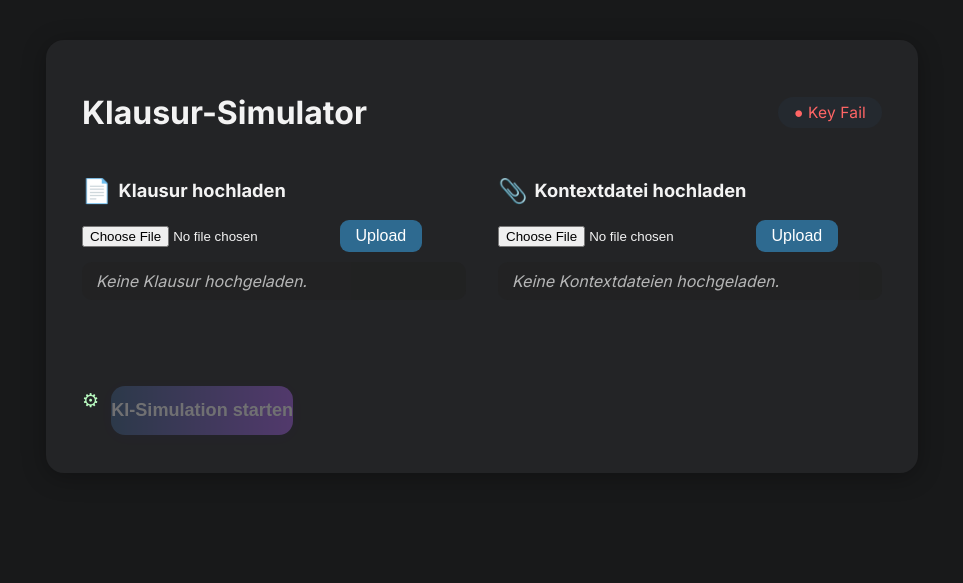
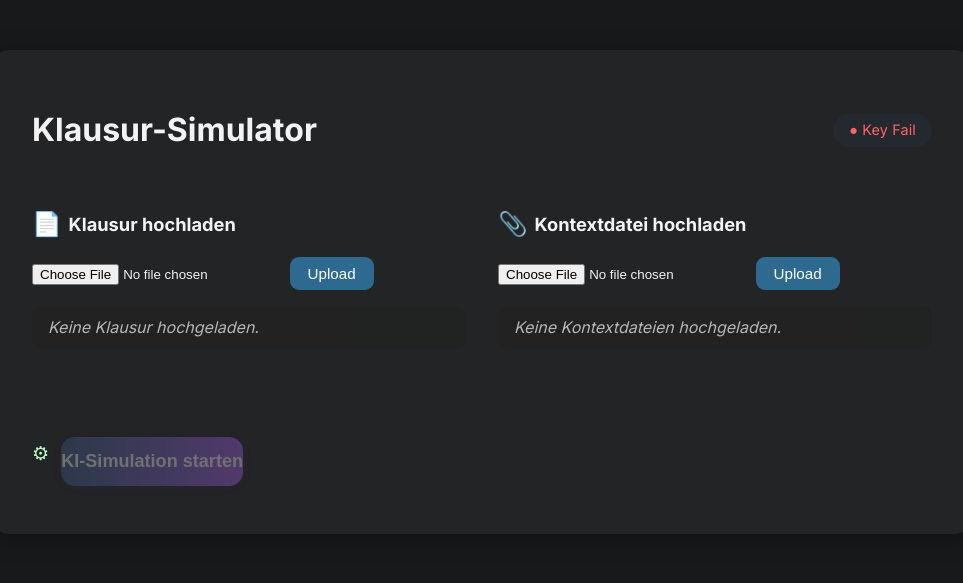
Before and after one commit to jo2000we/KlaSim, a Django app: template simulator/templates/simulator/index.html in a window 1280 px wide. Shown: the top 583 px of the page, without its empty margins (158-1121 px from the left). Run offline with Django 4.2, Linux system fonts and the light colour scheme; the template is opened without the code that fills it: values that come from a table or form of the project are taken from there, others are empty.

Commit message:
Improve UI design

```diff
--- a/config/templates/config/login.html
+++ b/config/templates/config/login.html
@@ -3,6 +3,7 @@
 <html lang="en">
 <head>
     <meta charset="UTF-8">
+    <meta name="viewport" content="width=device-width, initial-scale=1">
     <title>Unlock Settings</title>
     <link rel="stylesheet" href="{% static 'simulator/style.css' %}">
 </head>
--- a/config/templates/config/sessions.html
+++ b/config/templates/config/sessions.html
@@ -3,6 +3,7 @@
 <html lang="en">
 <head>
     <meta charset="UTF-8">
+    <meta name="viewport" content="width=device-width, initial-scale=1">
     <title>Sessions</title>
     <link rel="stylesheet" href="{% static 'simulator/style.css' %}">
 </head>
--- a/config/templates/config/settings.html
+++ b/config/templates/config/settings.html
@@ -3,6 +3,7 @@
 <html lang="en">
 <head>
     <meta charset="UTF-8">
+    <meta name="viewport" content="width=device-width, initial-scale=1">
     <title>Settings</title>
     <link rel="stylesheet" href="{% static 'simulator/style.css' %}">
 </head>
--- a/config/templates/config/setup.html
+++ b/config/templates/config/setup.html
@@ -3,6 +3,7 @@
 <html lang="en">
 <head>
     <meta charset="UTF-8">
+    <meta name="viewport" content="width=device-width, initial-scale=1">
     <title>Initial Setup</title>
     <link rel="stylesheet" href="{% static 'simulator/style.css' %}">
 </head>
--- a/simulator/static/simulator/style.css
+++ b/simulator/static/simulator/style.css
@@ -1,33 +1,44 @@
+@import url('https://fonts.googleapis.com/css2?family=Inter:wght@400;600;700&display=swap');
+
+:root {
+    --bg-color: #18191a;
+    --panel-color: #232426;
+    --accent-start: #3e618d;
+    --accent-end: #a960ee;
+    --text-color: #f3f3f3;
+}
+
 body {
-    background: #18191a;
-    color: #f3f3f3;
+    background: var(--bg-color);
+    color: var(--text-color);
     font-family: 'Inter', sans-serif;
     margin: 0;
+    line-height: 1.45;
 }
 
 .container {
-    max-width: 800px;
-    margin: 40px auto;
-    background: #232426;
+    max-width: 900px;
+    margin: 50px auto;
+    background: var(--panel-color);
     border-radius: 18px;
     box-shadow: 0 4px 24px rgba(0,0,0,0.3);
-    padding: 32px 36px 28px 36px;
+    padding: 36px 40px 32px 40px;
 }
 
 header {
     display: flex;
     align-items: center;
-    margin-bottom: 22px;
+    justify-content: space-between;
+    margin-bottom: 32px;
 }
 
 .status-indicator {
     background: #24292f;
     padding: 6px 16px;
     border-radius: 18px;
-    font-size: 0.97em;
+    font-size: 0.9em;
     letter-spacing: 0.01em;
     color: #b9fbc0;
-    margin-left: auto;
 }
 .status-indicator.warn { color: #ffd500; }
 .status-indicator.error { color: #ff6565; }
@@ -65,18 +82,19 @@ main {
 }
 
 form {
-    margin-bottom: 10px;
+    margin-bottom: 16px;
 }
 
 input[type=text], input[type=password], select, textarea {
     width: 100%;
     box-sizing: border-box;
-    padding: 8px 10px;
-    border-radius: 6px;
+    padding: 10px 12px;
+    border-radius: 8px;
     border: none;
     background: #2d2d2d;
     color: #f3f3f3;
-    margin-bottom: 12px;
+    margin-bottom: 14px;
+    font-size: 1em;
 }
 
 textarea {
@@ -143,8 +190,8 @@ textarea {
 
 .file-list li {
     background: #222;
-    margin-bottom: 6px;
-    padding: 9px 14px;
+    margin-bottom: 8px;
+    padding: 10px 16px;
     border-radius: 10px;
     display: flex;
     align-items: center;
@@ -169,9 +216,9 @@ textarea {
     color: #b9fbc0;
     border: none;
     border-radius: 9px;
-    padding: 7px 16px;
+    padding: 8px 18px;
     cursor: pointer;
-    font-size: 1em;
+    font-size: 0.95em;
     transition: background 0.15s, color 0.15s, box-shadow 0.18s;
 }
 
--- a/simulator/templates/simulator/index.html
+++ b/simulator/templates/simulator/index.html
@@ -3,11 +3,9 @@
 <html lang="en">
 <head>
     <meta charset="UTF-8">
+    <meta name="viewport" content="width=device-width, initial-scale=1">
     <title>Klausur-Simulator</title>
     <link rel="stylesheet" href="{% static 'simulator/style.css' %}">
-    <link rel="preconnect" href="https://fonts.googleapis.com">
-    <link rel="preconnect" href="https://fonts.gstatic.com" crossorigin>
-    <link href="https://fonts.googleapis.com/css2?family=Inter:wght@400;700&display=swap" rel="stylesheet">
 </head>
 <body>
     <div class="container">
```
Also changed, not shown: other parts of simulator/static/simulator/style.css (+43 -2 lines).
